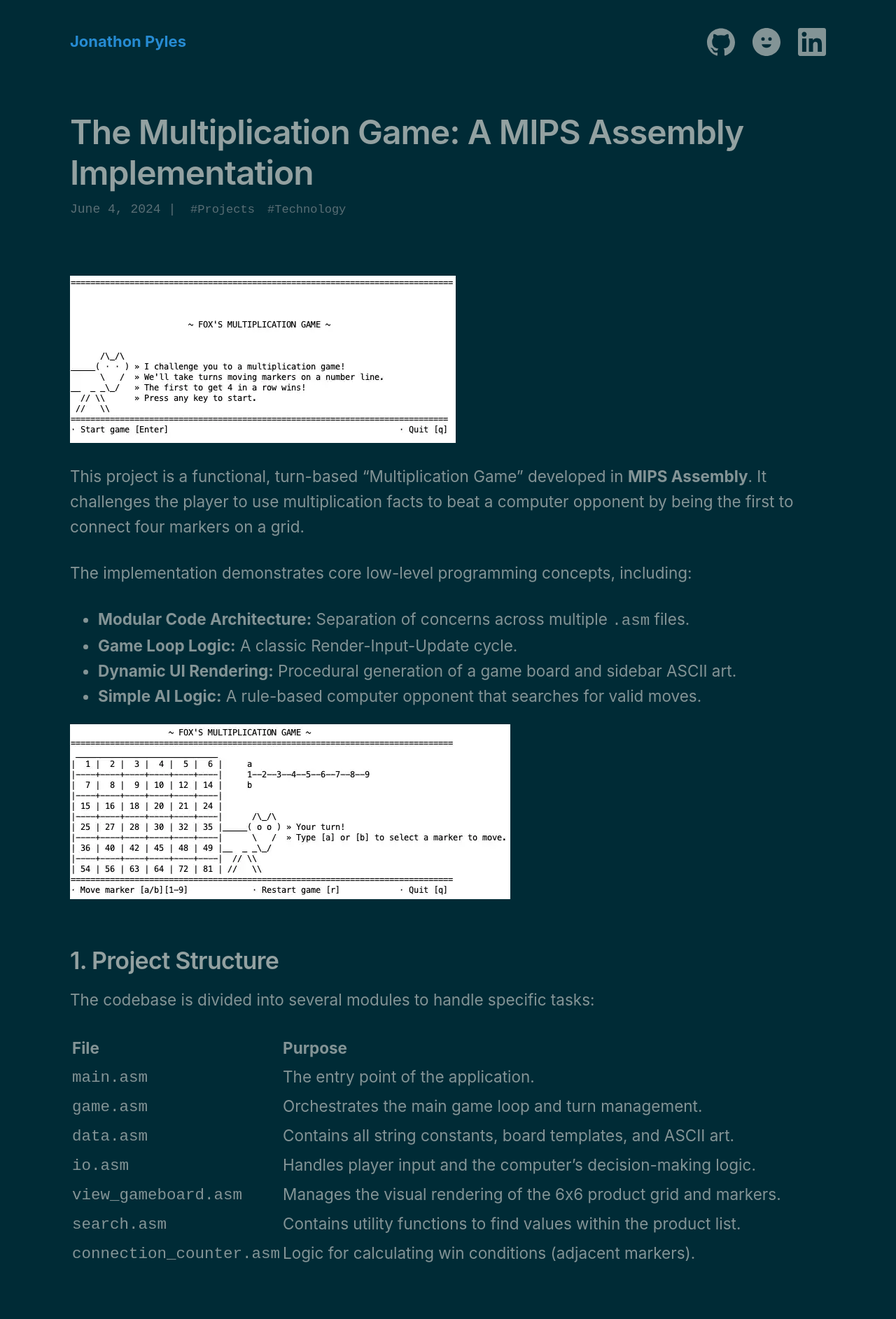
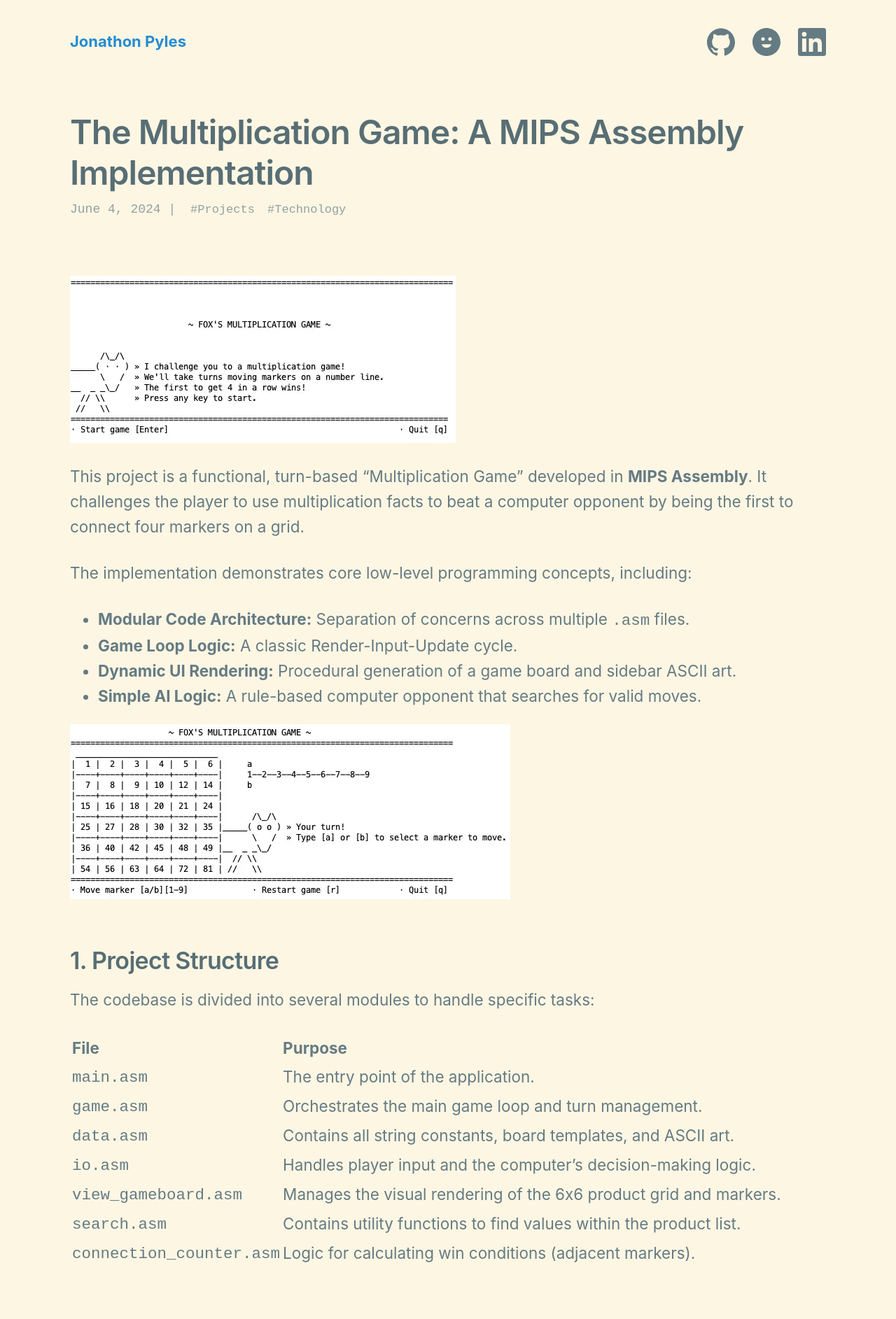
Before and after one commit to JNPyles/JNPyles.github.io, a Jekyll site: the page built from _posts/2025/2025-04-06-MIPS-Assembly-Multiplication-Game.md, in a window 1280 px wide. Shown: the top 1885 px of the page at 70% size. Built offline with Jekyll 4.4.1, drawn with Linux system fonts in a browser that asks for light colours; nearby versions of some CDN libraries.

Commit message:
Update style.css

```diff
--- a/assets/css/style.css
+++ b/assets/css/style.css
@@ -1,11 +1,11 @@
-/* Minimalist Base Variables (Solarized Dark Mode) */
+/* Minimalist Base Variables (Solarized Light Mode) */
 :root {
-  --bg: #002b36;           /* Solarized base03 */
-  --text: #839496;         /* Solarized base0 */
+  --bg: #fdf6e3;           /* Solarized base3 */
+  --text: #657b83;         /* Solarized base00 */
   --link: #268bd2;         /* Solarized blue */
-  --meta: #586e75;         /* Solarized base01 */
-  --tooltip-bg: #073642;   /* Solarized base02 */
-  --tooltip-text: #93a1a1; /* Solarized base1 */
+  --meta: #93a1a1;         /* Solarized base1 */
+  --tooltip-bg: #eee8d5;   /* Solarized base2 */
+  --tooltip-text: #586e75; /* Solarized base01 */
 }
 
 /* =========================================
@@ -35,7 +35,7 @@ h1, h2, h3 {
   line-height: 1.2;
   margin-top: 2em;
   margin-bottom: 0.5em;
-  color: #93a1a1; /* Solarized base1 for slightly brighter headings */
+  color: #586e75; /* Solarized base01 for slightly darker headings */
 }
 
 h1, h2 {
@@ -283,8 +283,8 @@ ul.year-grouped li {
    ========================================= */
 figure.highlight,
 pre {
-  background: #073642; /* Solarized base02 */
-  color: #839496;      /* Solarized base0 */
+  background: #eee8d5; /* Solarized base2 */
+  color: #657b83;      /* Solarized base00 */
   padding: 1rem;
   border-radius: 0.3rem;
   overflow-x: auto;
@@ -292,7 +292,7 @@ pre {
   font-family: "Courier New", Courier, monospace;
 }
 
-.highlight .comment  { color: #586e75; font-style: italic; } /* Solarized base01 */
+.highlight .comment  { color: #93a1a1; font-style: italic; } /* Solarized base1 */
 .highlight .keyword  { color: #859900; font-weight: bold; }  /* Solarized green */
 .highlight .string   { color: #2aa198; }                     /* Solarized cyan */
 .highlight .number   { color: #dc322f; }                     /* Solarized red */
@@ -335,9 +335,9 @@ img {
 }
 
 .post-note {
-  background-color: #073642;      /* Solarized base02 to match dark mode */
+  background-color: #eee8d5;      /* Solarized base2 to match light mode */
   border-left: 5px solid #268bd2; /* Solarized blue */
-  color: var(--text);             /* Ensure text remains readable */
+  color: var(--text);
   padding: 15px;
   margin-bottom: 20px;
   font-style: italic;
@@ -345,6 +345,6 @@ img {
 }
 
 .post-note::before {
-  content: "📝 "; /* Adds an icon automatically */
+  content: "📝 ";
   font-style: normal;
 }
```
